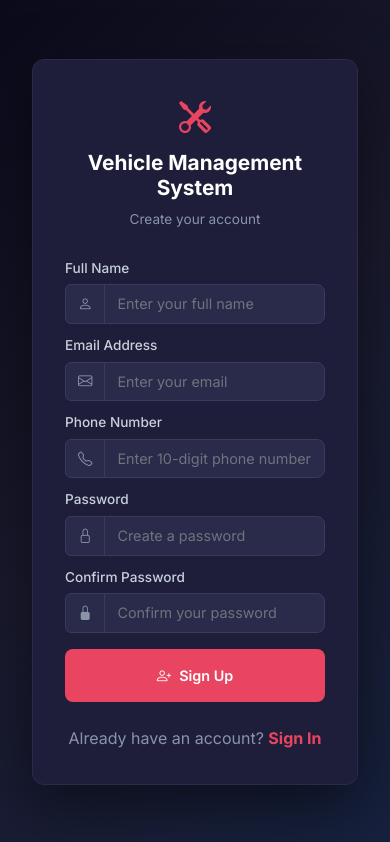
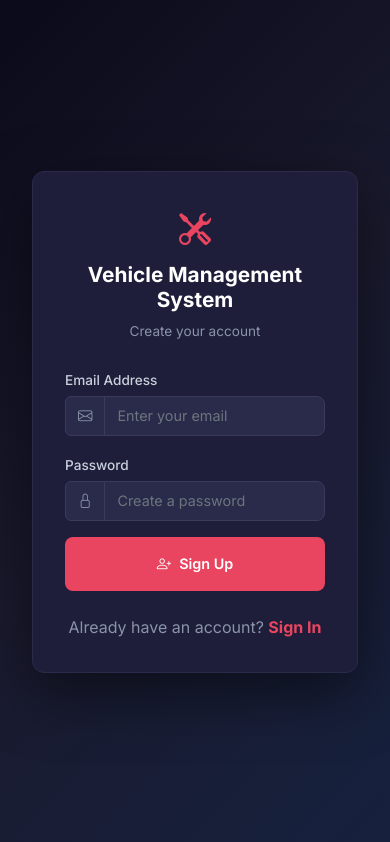
Before and after one commit to srikanthcode/VMS, a React (Vite) app in the folder client/: page /register in a window 390 px wide. Built offline with nearby package versions, Linux system fonts and the light colour scheme.

Commit message:
fix: simplify registration - only email and password required
- RegisterPage now only asks for email and password
- Backend validation simplified (name, phone, confirmPassword optional)
- Name auto-generated from email if not provided
- After registration, redirects to login page

```diff
--- a/client/src/pages/auth/RegisterPage.jsx
+++ b/client/src/pages/auth/RegisterPage.jsx
@@ -7,11 +7,8 @@ const RegisterPage = () => {
   const navigate = useNavigate()
   const { register } = useAuth()
   const [formData, setFormData] = useState({
-    name: '',
     email: '',
-    phone: '',
-    password: '',
-    confirmPassword: ''
+    password: ''
   })
   const [loading, setLoading] = useState(false)
   const [errors, setErrors] = useState({})
@@ -19,34 +16,16 @@ const RegisterPage = () => {
   const validateForm = () => {
     const newErrors = {}
 
-    if (!formData.name.trim()) {
-      newErrors.name = 'Name is required'
-    }
-
     if (!formData.email.trim()) {
       newErrors.email = 'Email is required'
     } else if (!/\S+@\S+\.\S+/.test(formData.email)) {
       newErrors.email = 'Email is invalid'
     }
 
-    if (!formData.phone.trim()) {
-      newErrors.phone = 'Phone number is required'
-    } else if (!/^[6-9]\d{9}$/.test(formData.phone)) {
-      newErrors.phone = 'Phone number must be 10 digits starting with 6-9'
-    }
-
     if (!formData.password) {
       newErrors.password = 'Password is required'
     } else if (formData.password.length < 6) {
       newErrors.password = 'Password must be at least 6 characters'
-    } else if (!/(?=.*[0-9])/.test(formData.password)) {
-      newErrors.password = 'Password must contain at least one number'
-    }
-
-    if (!formData.confirmPassword) {
-      newErrors.confirmPassword = 'Please confirm your password'
-    } else if (formData.password !== formData.confirmPassword) {
-      newErrors.confirmPassword = 'Passwords do not match'
     }
 
     setErrors(newErrors)
@@ -68,11 +47,8 @@ const RegisterPage = () => {
     setLoading(true)
     try {
       await register({
-        name: formData.name,
         email: formData.email,
-        phone: formData.phone,
-        password: formData.password,
-        confirmPassword: formData.confirmPassword
+        password: formData.password
       })
       toast.success('Account created! Please login.')
       navigate('/login')
@@ -93,25 +69,7 @@ const RegisterPage = () => {
         </div>
 
         <form onSubmit={handleSubmit} className="form-custom">
-          <div className="mb-2">
-            <label className="form-label">Full Name</label>
-            <div className="input-group">
-              <span className="input-group-text">
-                <i className="bi bi-person"></i>
-              </span>
-              <input
-                type="text"
-                className={`form-control ${errors.name ? 'is-invalid' : ''}`}
-                name="name"
-                value={formData.name}
-                onChange={handleChange}
-                placeholder="Enter your full name"
-              />
-              {errors.name && <div className="invalid-feedback">{errors.name}</div>}
-            </div>
-          </div>
-
-          <div className="mb-2">
+          <div className="mb-3">
             <label className="form-label">Email Address</label>
             <div className="input-group">
               <span className="input-group-text">
@@ -129,25 +87,7 @@ const RegisterPage = () => {
             </div>
           </div>
 
-          <div className="mb-2">
-            <label className="form-label">Phone Number</label>
-            <div className="input-group">
-              <span className="input-group-text">
-                <i className="bi bi-telephone"></i>
-              </span>
-              <input
-                type="tel"
-                className={`form-control ${errors.phone ? 'is-invalid' : ''}`}
-                name="phone"
-                value={formData.phone}
-                onChange={handleChange}
-                placeholder="Enter 10-digit phone number"
-              />
-              {errors.phone && <div className="invalid-feedback">{errors.phone}</div>}
-            </div>
-          </div>
-
-          <div className="mb-2">
+          <div className="mb-3">
             <label className="form-label">Password</label>
             <div className="input-group">
               <span className="input-group-text">
@@ -162,24 +102,6 @@ const RegisterPage = () => {
                 placeholder="Create a password"
               />
               {errors.password && <div className="invalid-feedback">{errors.password}</div>}
-            </div>
-          </div>
-
-          <div className="mb-3">
-            <label className="form-label">Confirm Password</label>
-            <div className="input-group">
-              <span className="input-group-text">
-                <i className="bi bi-lock-fill"></i>
-              </span>
-              <input
-                type="password"
-                className={`form-control ${errors.confirmPassword ? 'is-invalid' : ''}`}
-                name="confirmPassword"
-                value={formData.confirmPassword}
-                onChange={handleChange}
-                placeholder="Confirm your password"
-              />
-              {errors.confirmPassword && <div className="invalid-feedback">{errors.confirmPassword}</div>}
             </div>
           </div>
 
```
Also changed, not shown: 2 other files (tests, documents, lock files or other folders).
